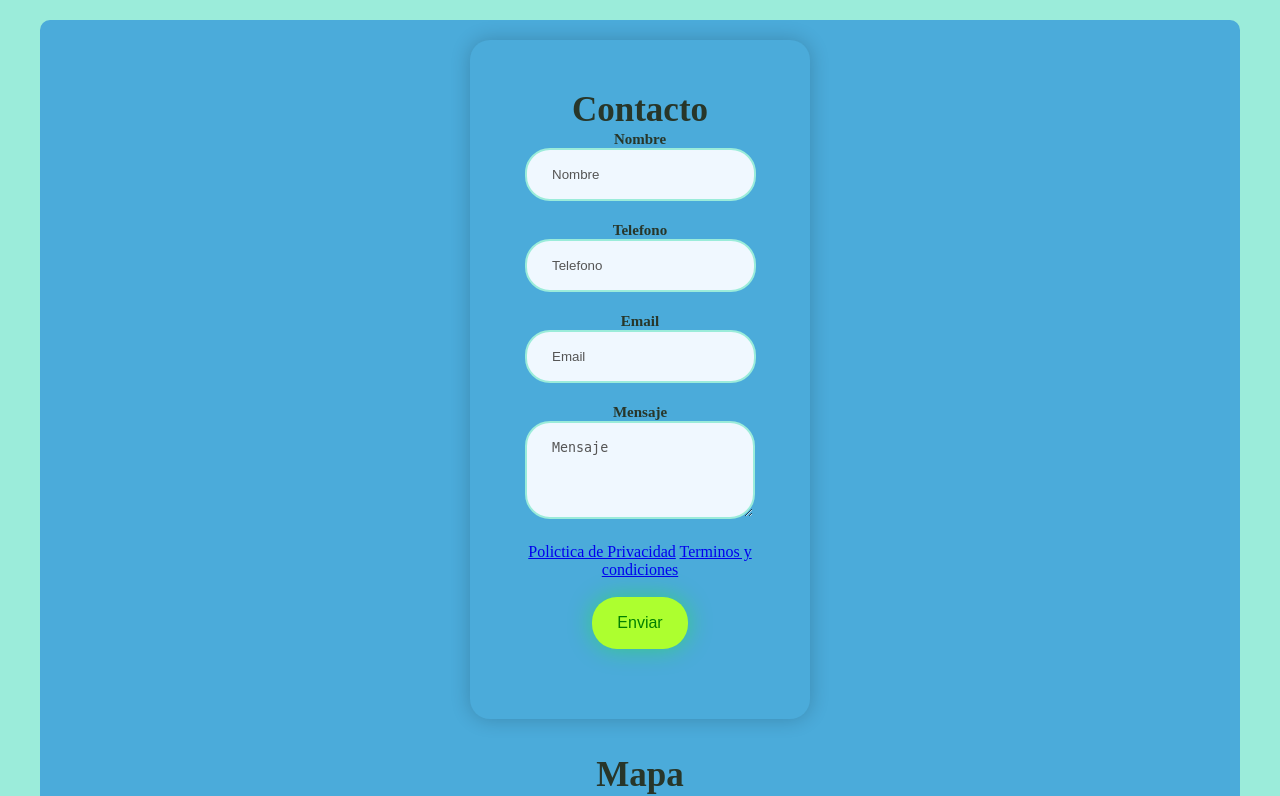
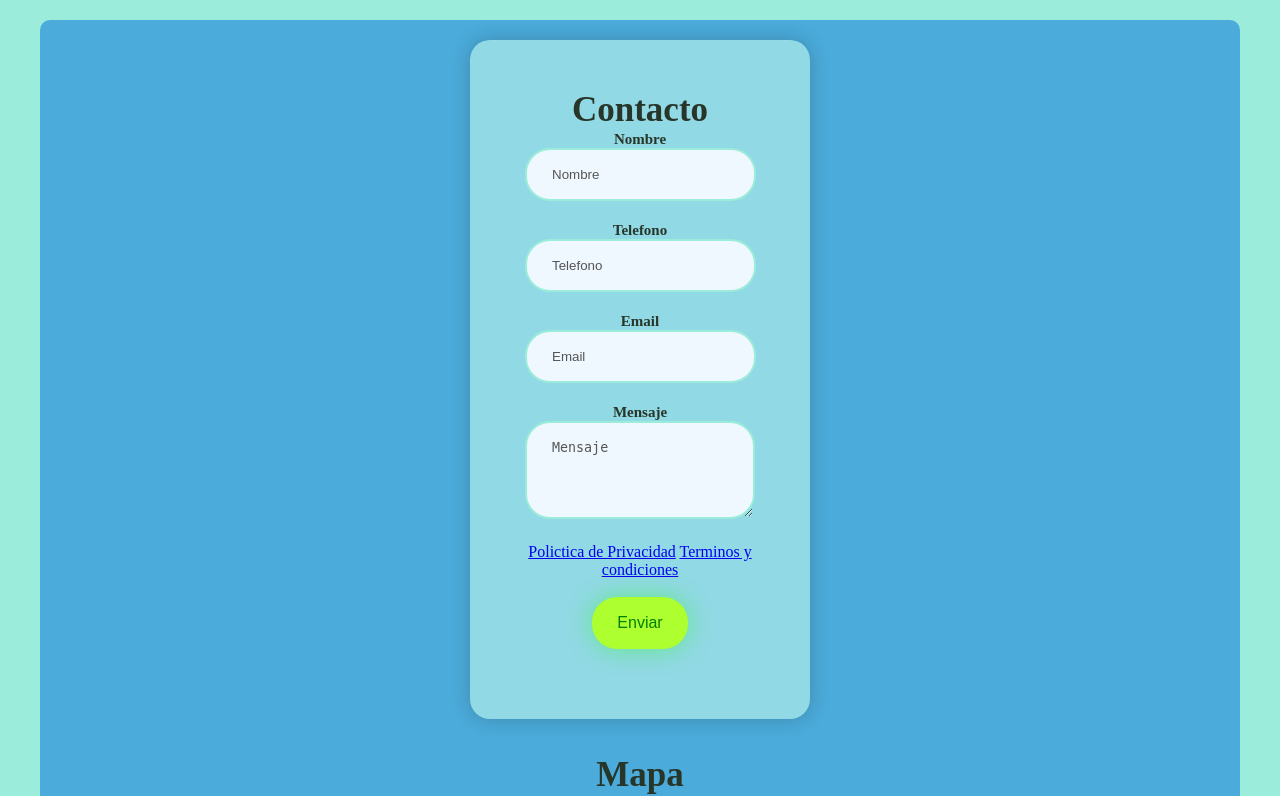
Before and after one commit to yelmis/Heladitos-gourmet, a PHP site: page /contacto.html in a window 1280 px wide. Shown: the part 87-883 px from the top of the page. Run offline with PHP 8.4, Linux system fonts and the light colour scheme; grey boxes are pictures that could not be loaded.

Commit message:
cambio color

```diff
--- a/CSS/contacto.css
+++ b/CSS/contacto.css
@@ -25,7 +25,7 @@ body{
     padding: 50px 55px;
     box-shadow: 0 0 20px rgba(0,0,0, 0.2);
     border-radius: 20px;
-    background-color: #4babda;
+    background-color: #91d9e4;
     width: 340px;
 
     }
```
